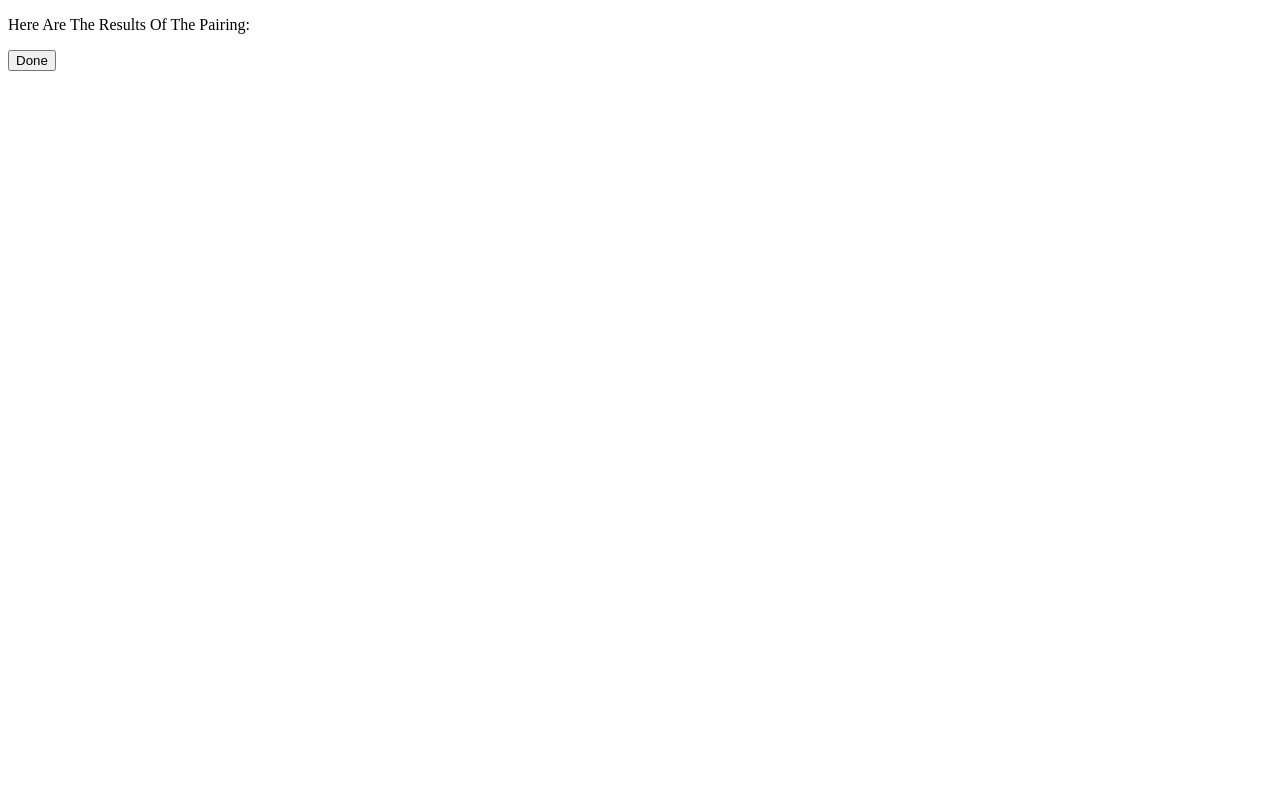
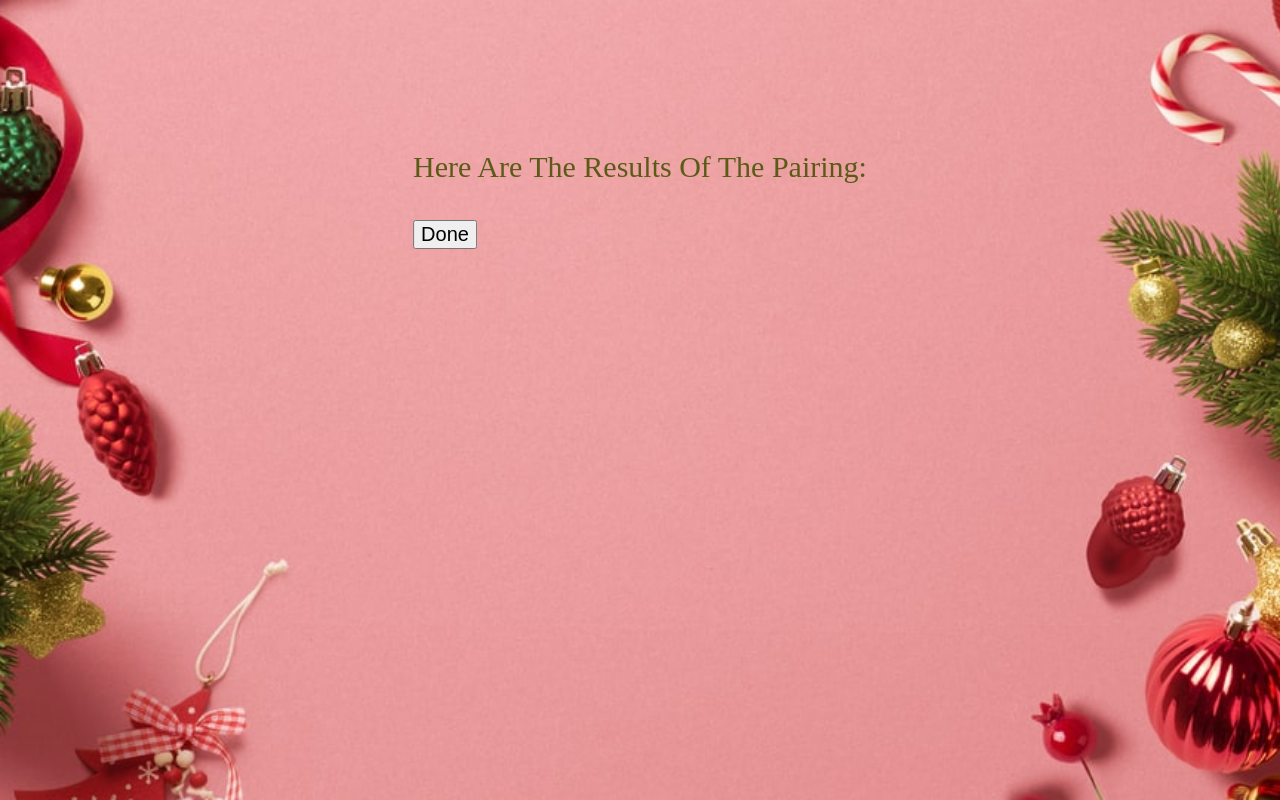
Before and after one commit to ErikTruong86/CSUF-CPSC349-SecretSantaProject, a website: page Santa Client/app/result.html in a window 1280 px wide. Drawn offline with Linux system fonts and the light colour scheme.

Commit message:
Result Page
finish the stylesheet section for result.html

```diff
--- a/Santa Client/app/result.html
+++ b/Santa Client/app/result.html
@@ -1,17 +1,15 @@
 <!doctype html>
-<html>
+<html class = "result">
   <head>
     <meta charset="utf-8">
     <title>Secret Santa</title>
     <link rel="stylesheet" type="text/css" href="styles.css"/>
   </head>
   <body>
-    <p>Here Are The Results Of The Pairing:</p>
-    <button id='done'>Done</button>
+    <div class = "resultDiv">
+      <p class = "rp">Here Are The Results Of The Pairing:</p>
+      <button class = "done" id='done'>Done</button>
+    </div>
   </body>
   <script type='module' src="/result.js" charset="utf-8"></script>
 </html>
-
-<!-- this should loop the names from the draw name function.
-use something similar to this in the js file to get the info:
-document.getElementById("results").innerHTML = get(music, count); -->
--- a/Santa Client/app/styles.css
+++ b/Santa Client/app/styles.css
@@ -86,3 +86,29 @@
   height:15%;
   width:20%;
 }
+
+.ap {
+  font-size: 32px;
+}
+
+.result{
+  background: url("asset/result.png") no-repeat center/125% fixed;
+  background-color: #efa7a9;
+
+}
+
+.resultDiv{
+  font-size: 30px;
+  left:50%;
+  position:absolute;
+  top:15%;
+  transform: translate(-50%);
+}
+
+.done{
+  font-size: 20px;
+}
+
+.rp{
+  color:#5a5b16;
+}
```
Also changed, not shown: Santa Client/app/event.js (+12 -0 lines), Santa Client/app/asset/result.png (added).
